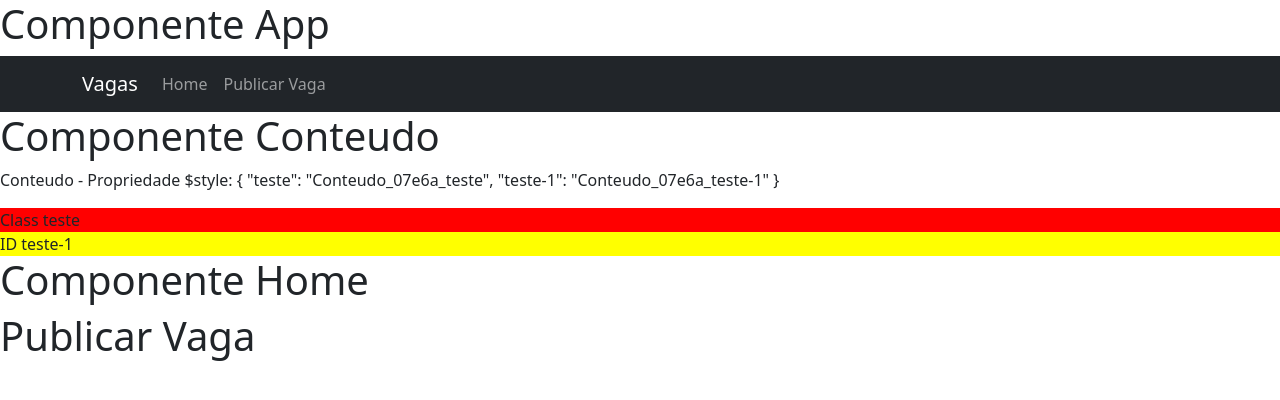
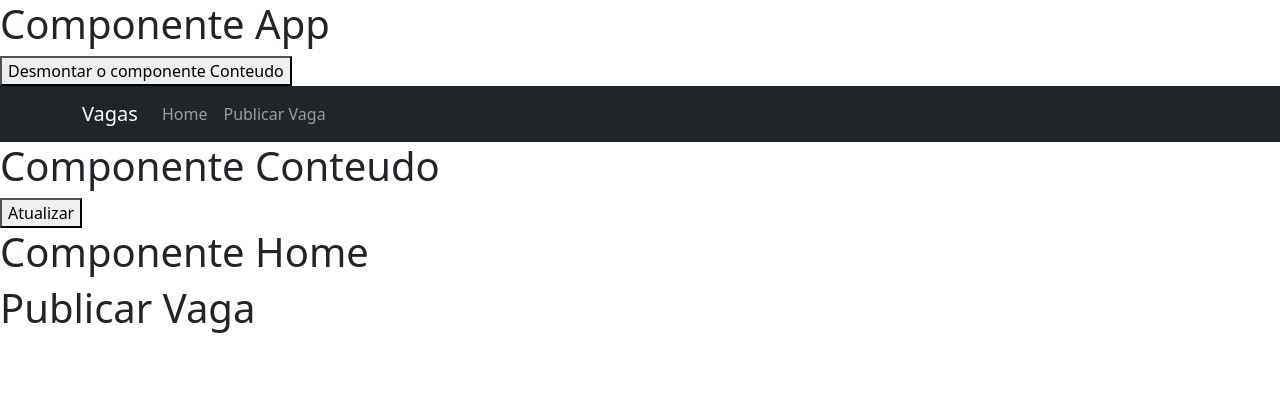
Before and after one commit to isabellacpmelo/VueJs-courses, a Vue app in the folder Desenvolvimento Web Avançado com Vue e Vuex/05 - Componentes do básico ao avançado/Projeto Vagas/projeto-vagas/: page / in a window 1280 px wide. Shown: the top 400 px of the page. Built offline with nearby package versions, Linux system fonts and the light colour scheme.

Commit message:
Studying about Lifecycle Hooks

```diff
--- a/Desenvolvimento Web Avançado com Vue e Vuex/05 - Componentes do básico ao avançado/Projeto Vagas/projeto-vagas/src/App.vue
+++ b/Desenvolvimento Web Avançado com Vue e Vuex/05 - Componentes do básico ao avançado/Projeto Vagas/projeto-vagas/src/App.vue
@@ -3,8 +3,11 @@
 <template>
   <div>
     <h1>Componente App</h1>
+    <button @click="desmontarComponente()">
+      Desmontar o componente Conteudo
+    </button>
     <Topo />
-    <Conteudo />
+    <Conteudo v-if="visibilidade" />
   </div>
 </template>
 
@@ -13,9 +16,18 @@ import Conteudo from "./components/layouts/Conteudo.vue";
 import Topo from "./components/layouts/Topo.vue";
 
 export default {
+  name: "App",
+  data: () => ({
+    visibilidade: true,
+  }),
   components: {
     Conteudo,
     Topo,
+  },
+  methods: {
+    desmontarComponente() {
+      this.visibilidade = false;
+    },
   },
 };
 </script>
--- a/Desenvolvimento Web Avançado com Vue e Vuex/05 - Componentes do básico ao avançado/Projeto Vagas/projeto-vagas/src/components/layouts/Conteudo.vue
+++ b/Desenvolvimento Web Avançado com Vue e Vuex/05 - Componentes do básico ao avançado/Projeto Vagas/projeto-vagas/src/components/layouts/Conteudo.vue
@@ -2,10 +2,11 @@
 
 <template>
   <div>
-    <h1>Componente Conteudo</h1>
-    <p>Conteudo - Propriedade $style: {{ $style }}</p>
-    <div :class="$style.teste">Class teste</div>
-    <div :id="$style['teste-1']">ID teste-1</div>
+    <h1>{{ titulo }}</h1>
+    <button @click="atualizarComponente()">Atualizar</button>
+    <!-- <p>Conteudo - Propriedade $style: {{ $style }}</p> -->
+    <!-- <div :class="$style.teste">Class teste</div>
+    <div :id="$style['teste-1']">ID teste-1</div> -->
     <home-view />
     <publicar-vaga />
   </div>
@@ -21,15 +22,23 @@ export default {
     HomeView: Home,
     PublicarVaga,
   },
-  methods: {},
-  beforeCreate() {
-    console.log("Antes de criar");
+  data: () => ({
+    teste: "O componente foi criado",
+    titulo: "Componente Conteudo",
+  }),
+  methods: {
+    atualizarComponente() {
+      this.titulo += "*";
+    },
   },
   created() {
-    console.log("Criado");
+    console.log("Criado", this.teste);
+  },
+  beforeCreate() {
+    console.log("Antes de criar", this.teste);
   },
   beforeMount() {
-    console.log("Antes de criar");
+    console.log("Antes de montar o template");
   },
   mounted() {
     console.log("Montado");
@@ -46,21 +55,21 @@ export default {
   unmounted() {
     console.log("Desmontado/destruido");
   },
-  errorCaptured() {
-    console.log("Erro capturado");
-  },
-  renderTracked() {
-    console.log("Re-renderização rastreada");
-  },
-  renderTriggered() {
-    console.log("Re-renderização acionada");
-  },
-  activated() {
-    console.log("Componente é ativado");
-  },
-  deactivated() {
-    console.log("Componente é desativado");
-  },
+  // errorCaptured() {
+  //   console.log("Erro capturado");
+  // },
+  // renderTracked() {
+  //   console.log("Re-renderização rastreada");
+  // },
+  // renderTriggered() {
+  //   console.log("Re-renderização acionada");
+  // },
+  // activated() {
+  //   console.log("Componente é ativado");
+  // },
+  // deactivated() {
+  //   console.log("Componente é desativado");
+  // },
 };
 </script>
 
```
